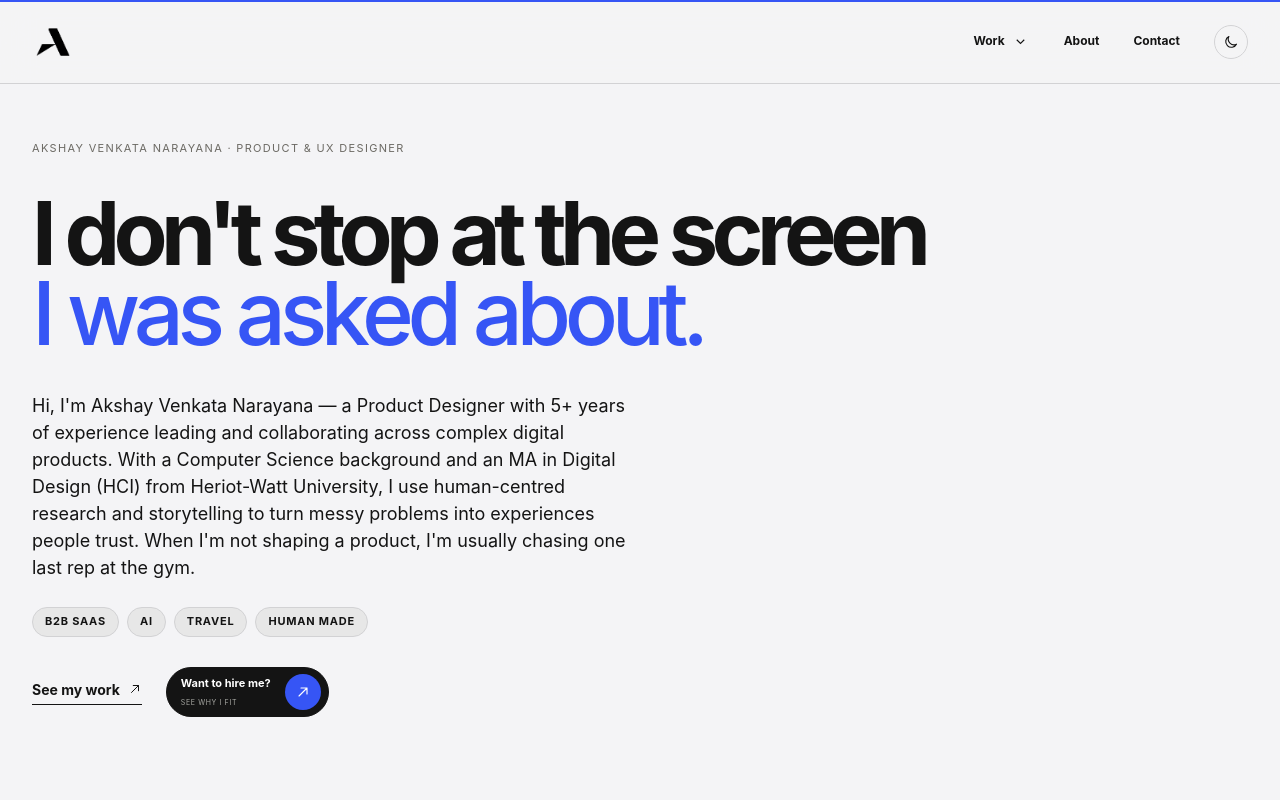
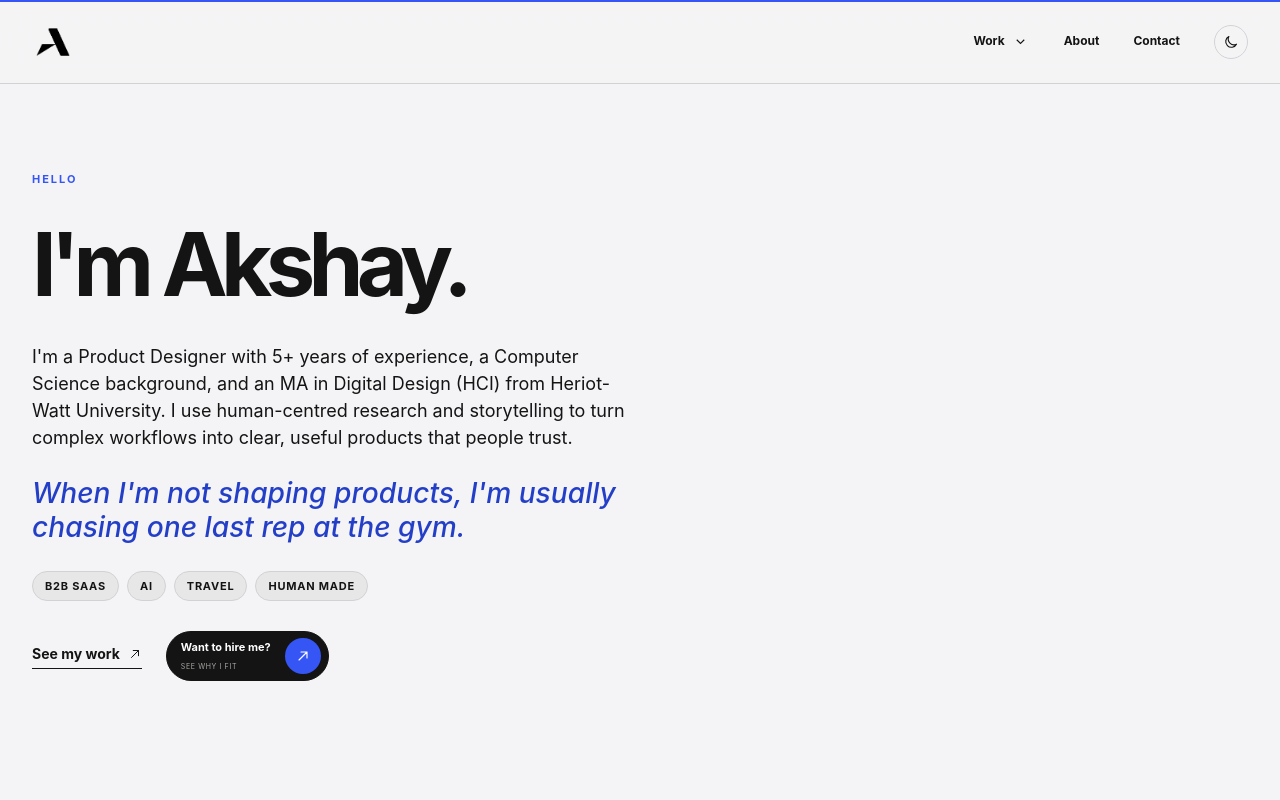
Before and after one commit to Akshayux/akshay-portfolio, a Next.js app: page / in a window 1280 px wide. Shown: the top 800 px of the page. Built offline with nearby package versions, Linux system fonts and the light colour scheme.

Commit message:
Refresh hero introduction layout and copy

```diff
--- a/app/globals.css
+++ b/app/globals.css
@@ -196,12 +196,13 @@ p{color:var(--muted)}
 /* Editorial home */
 .hero{min-height:calc(100vh - 84px);padding:56px 0 36px;display:grid;grid-template-columns:minmax(0,1.618fr) minmax(360px,1fr);grid-template-rows:1fr auto;align-items:center;gap:48px 68px}
 .hero-copy{max-width:none;align-self:center}
-.hero-label{display:block;margin-bottom:42px;font-size:11px;color:var(--muted);text-transform:uppercase;letter-spacing:.12em}
+.hero-label{display:block;margin-bottom:42px;font-size:11px;color:var(--accent);font-weight:750;text-transform:uppercase;letter-spacing:.18em}
 .hero h1{font-size:clamp(66px,6.9vw,104px);line-height:.9;font-weight:650;letter-spacing:-.075em;max-width:980px}
 .hero h1 em{font-family:var(--accent-font);font-weight:520;font-style:normal;letter-spacing:-.072em;color:var(--accent)}
 .contact-cta h2 em{font-family:var(--accent-font);font-weight:520;font-style:normal;letter-spacing:-.072em;color:var(--accent)}
 .hero-intro{display:grid;grid-template-columns:minmax(300px,610px);align-items:start;gap:26px;margin-top:34px}
 .hero-intro>p{font-size:18px;line-height:1.5;color:var(--ink)}
+.hero-intro>.hero-signoff{font-family:var(--accent-font);font-size:clamp(22px,2.2vw,32px);font-style:italic;font-weight:520;line-height:1.2;color:var(--accent-deep);max-width:760px}
 .hero-intro>.hero-cta-row{display:flex;gap:24px;align-items:center;padding:4px 0}
 .hero-expertise-pills{display:flex;flex-wrap:wrap;gap:8px}
 .hero-expertise-pills span{display:inline-flex;align-items:center;min-height:30px;padding:7px 12px;border:1px solid var(--line);border-radius:999px;background:var(--paper-2);color:var(--ink);font-size:11px;font-weight:650;line-height:1;text-transform:uppercase;letter-spacing:.07em}
--- a/app/page.tsx
+++ b/app/page.tsx
@@ -7,10 +7,11 @@ import UXGame from './ux-game';
 export default function Home(){return <PageFrame>
   <section className="hero shell">
     <div className="hero-copy">
-      <span className="hero-label">Akshay Venkata Narayana · Product &amp; UX Designer</span>
-      <h1 data-parallax-layer data-parallax-speed="12">I don&apos;t stop at the screen<br/><em>I was asked about.</em></h1>
+      <span className="hero-label">Hello</span>
+      <h1 data-parallax-layer data-parallax-speed="12">I&apos;m Akshay.</h1>
       <div className="hero-intro">
-        <p>Hi, I&apos;m Akshay Venkata Narayana — a Product Designer with 5+ years of experience leading and collaborating across complex digital products. With a Computer Science background and an MA in Digital Design (HCI) from Heriot-Watt University, I use human-centred research and storytelling to turn messy problems into experiences people trust. When I&apos;m not shaping a product, I&apos;m usually chasing one last rep at the gym.</p>
+        <p>I&apos;m a Product Designer with 5+ years of experience, a Computer Science background, and an MA in Digital Design (HCI) from Heriot-Watt University. I use human-centred research and storytelling to turn complex workflows into clear, useful products that people trust.</p>
+        <p className="hero-signoff">When I&apos;m not shaping products, I&apos;m usually chasing one last rep at the gym.</p>
         <div className="hero-expertise-pills" aria-label="Industries and product experience">
           <span>B2B SaaS</span><span>AI</span><span>Travel</span><span>Human made</span>
         </div>
```
